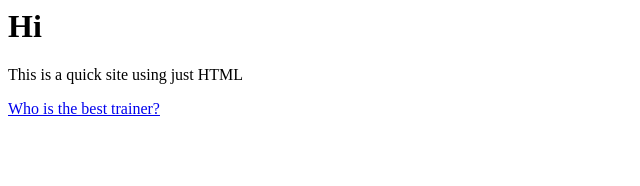
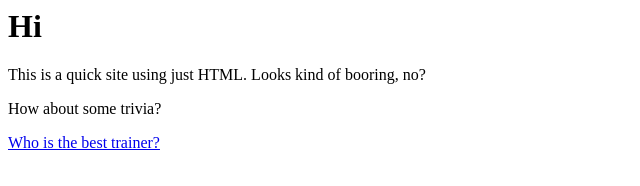
Before and after one commit to chrisbartolotta/html-4-mj, a plain HTML site: page index.html in a window 1280 px wide. Shown: the whole page, without its empty margins (0-640 px from the left). Drawn offline with Linux system fonts and the light colour scheme.

Commit message:
Update index.html

```diff
--- a/index.html
+++ b/index.html
@@ -1,5 +1,7 @@
 <h1>Hi</h1>
 
-<p>This is a quick site using just HTML</p>
+<p>This is a quick site using just HTML. Looks kind of booring, no?</p>
+
+<p>How about some trivia?</p>
 
 <a href="./answer.html">Who is the best trainer?</a>
```
